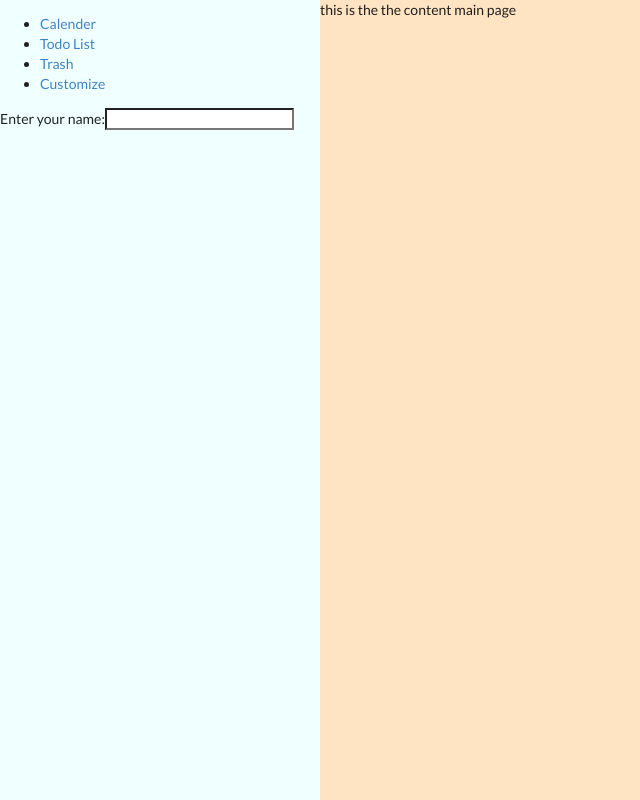
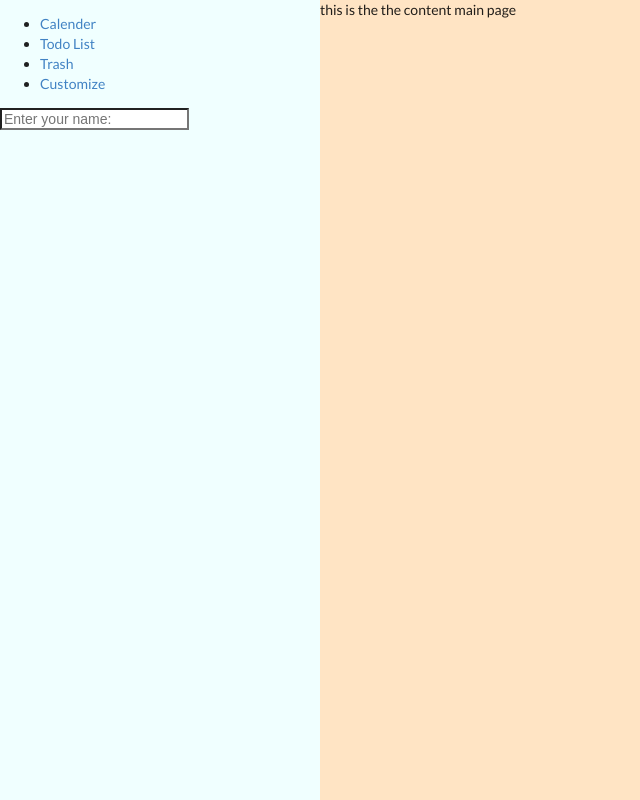
Before and after one commit to mohammedalsomali/ToDo-List-App-updated, a React (Create React App) app: page / in a window 1280 px wide. Shown: the whole page, without its empty margins (0-640 px from the left). Built offline with nearby package versions, Linux system fonts and the light colour scheme.

Commit message:
first commit from the mac

```diff
--- a/src/Todo_List/navbar.js
+++ b/src/Todo_List/navbar.js
@@ -23,8 +23,8 @@
       </ul>
       <form>
         <label>
-          Enter your name:
-          <input type="text" />
+
+          <input type="text" placeholder="Enter your name:"/>
         </label>
       </form>
     </nav>
--- a/src/Todo_List/style.css
+++ b/src/Todo_List/style.css
@@ -25,4 +25,6 @@
 
 .nav {
     background-color: azure;
+    align-content: right;
+
 }
```
